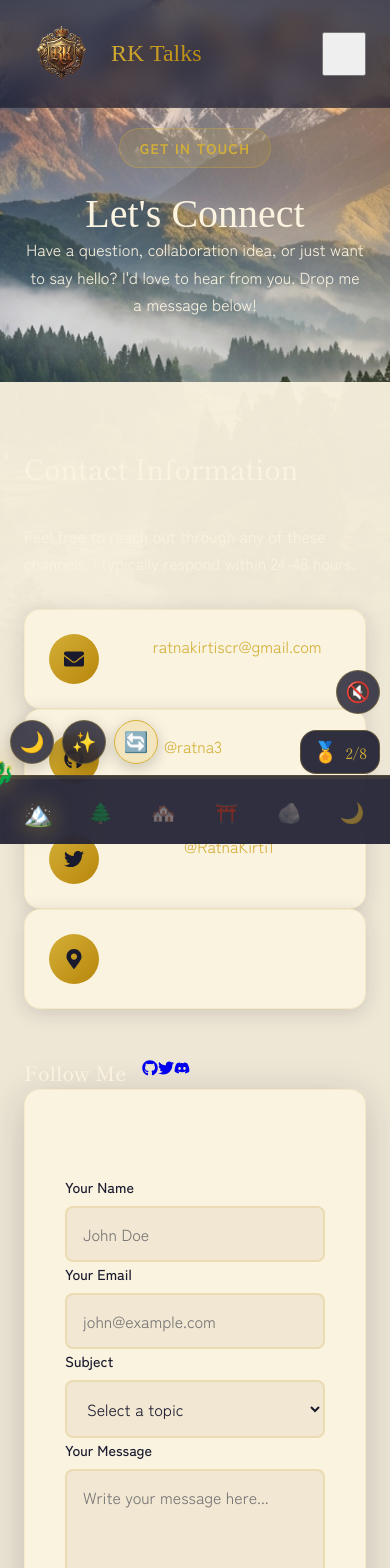
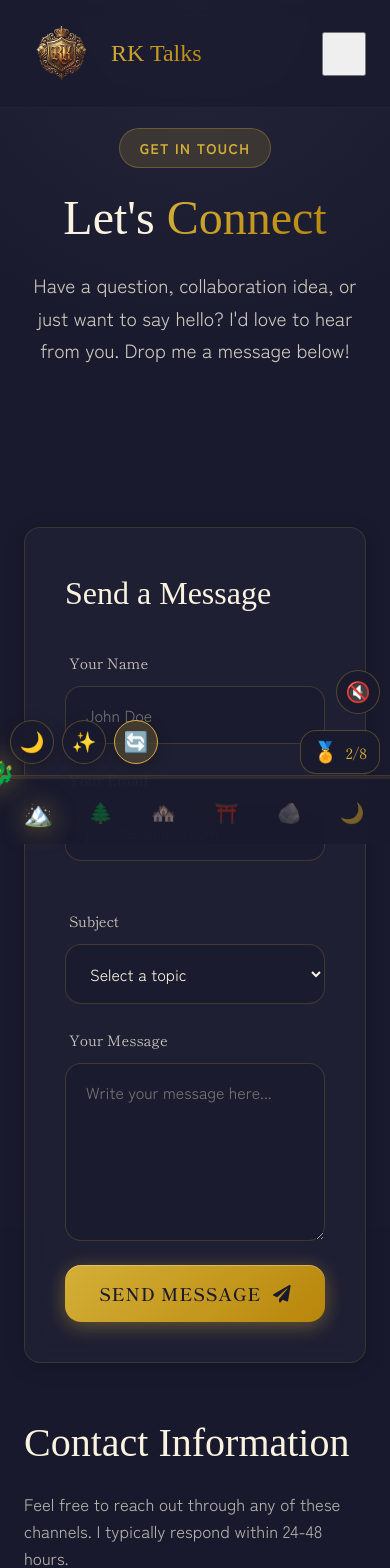
Before and after one commit to ratna3/ratnatalk, a Next.js app: page /contact in a window 390 px wide. Shown: the top 1568 px of the page. Built offline with nearby package versions, Linux system fonts and the light colour scheme; a web font is replaced by a local one.

Commit message:
Redesign Contact Page: Updated layout to 2-column dark theme, glassmorphic cards, and changed location to 'Sol III'

```diff
--- a/src/app/(site)/contact/page.module.css
+++ b/src/app/(site)/contact/page.module.css
@@ -1,27 +1,37 @@
+/* Contact Page Container */
 .contactPage {
     min-height: 100vh;
     position: relative;
     z-index: 1;
+    background: var(--color-sumi);
 }
 
 /* Hero Section */
 .hero {
     position: relative;
-    padding: 8rem 1.5rem 4rem;
+    padding: 10rem 1.5rem 6rem;
     text-align: center;
+    background: radial-gradient(circle at top center, rgba(40, 40, 60, 0.8), transparent 70%);
+}
+
+.heroBackground {
+    position: absolute;
+    top: 0;
+    left: 0;
+    width: 100%;
+    height: 100%;
+    z-index: 0;
 }
 
 .heroContainer {
     position: relative;
-    z-index: 1;
-    max-width: 700px;
+    z-index: 2;
+    max-width: 800px;
     margin: 0 auto;
 }
 
 .heroTag {
-    display: inline-flex;
-    align-items: center;
-    gap: 0.5rem;
+    display: inline-block;
     padding: 0.5rem 1.25rem;
     background: rgba(212, 175, 55, 0.15);
     border: 1px solid rgba(212, 175, 55, 0.3);
@@ -32,121 +42,162 @@
     text-transform: uppercase;
     letter-spacing: 0.1em;
     margin-bottom: 1.5rem;
+    animation: fadeInUp 0.8s ease-out both;
+}
+
+.hero h1 {
+    font-family: var(--font-brush);
+    font-size: clamp(3rem, 6vw, 5rem);
+    color: var(--color-washi);
+    margin-bottom: 1.5rem;
+    line-height: 1.1;
     animation: fadeInUp 0.8s ease-out 0.2s both;
 }
 
-.heroTitle {
-    font-family: var(--font-brush);
-    font-size: clamp(2.5rem, 6vw, 4rem);
-    font-weight: 400;
-    line-height: 1.1;
-    color: var(--color-washi);
-    margin-bottom: 1rem;
-    animation: fadeInUp 0.8s ease-out 0.3s both;
-}
-
-.heroTitle .gradient {
+.hero h1 .gradient {
     background: var(--gradient-gold);
     -webkit-background-clip: text;
     -webkit-text-fill-color: transparent;
     background-clip: text;
 }
 
-.heroDescription {
-    font-size: 1.15rem;
+.hero p {
+    font-size: 1.2rem;
     color: rgba(250, 243, 224, 0.8);
     line-height: 1.7;
-    animation: fadeInUp 0.8s ease-out 0.4s both;
+    margin-bottom: 2rem;
+    animation: fadeInUp 0.8s ease-out 0.3s both;
+    max-width: 600px;
+    margin-left: auto;
+    margin-right: auto;
 }
 
 /* Contact Section */
 .contactSection {
     position: relative;
     z-index: 2;
-    padding: 4rem 1.5rem 5rem;
-    background: rgba(250, 243, 224, 0.95);
+    padding: 4rem 1.5rem 8rem;
+    background: rgba(26, 26, 46, 0.98);
 }
 
-.contactContainer {
+.container {
+    max-width: 1200px;
+    margin: 0 auto;
+}
+
+.contactGrid {
     display: grid;
     grid-template-columns: 1fr 1.2fr;
     gap: 4rem;
-    max-width: 1100px;
-    margin: 0 auto;
+    align-items: start;
 }
 
-/* Contact Info */
-.contactInfo {
-    display: flex;
-    flex-direction: column;
-    gap: 2rem;
+/* Contact Info Side */
+.contactInfo h2 {
+    font-family: var(--font-brush);
+    font-size: 2.5rem;
+    color: var(--color-washi);
+    margin-bottom: 1rem;
+}
+
+.infoDescription {
+    color: rgba(250, 243, 224, 0.7);
+    font-size: 1.05rem;
+    margin-bottom: 2.5rem;
+    line-height: 1.6;
+}
+
+.infoCards {
+    display: grid;
+    grid-template-columns: 1fr;
+    gap: 1.5rem;
+    margin-bottom: 3rem;
 }
 
 .infoCard {
-    background: var(--color-washi);
+    background: rgba(40, 40, 60, 0.6);
+    backdrop-filter: blur(10px);
     padding: 1.5rem;
-    border-radius: var(--radius-xl);
-    box-shadow: var(--shadow-md);
+    border-radius: var(--radius-lg);
     border: 1px solid rgba(212, 175, 55, 0.15);
     display: flex;
-    align-items: flex-start;
-    gap: 1rem;
+    align-items: center;
+    gap: 1.25rem;
     transition: all 0.3s ease;
 }
 
 .infoCard:hover {
     transform: translateY(-4px);
-    box-shadow: var(--shadow-lg);
+    background: rgba(40, 40, 60, 0.8);
     border-color: var(--color-kincha);
+    box-shadow: 0 10px 30px rgba(0, 0, 0, 0.2);
 }
 
 .infoIcon {
     width: 50px;
     height: 50px;
-    background: var(--gradient-gold);
+    background: rgba(212, 175, 55, 0.1);
+    border: 1px solid rgba(212, 175, 55, 0.2);
     border-radius: 50%;
     display: flex;
     align-items: center;
     justify-content: center;
     font-size: 1.25rem;
-    color: var(--color-sumi);
+    color: var(--color-kincha);
     flex-shrink: 0;
+    transition: all 0.3s ease;
 }
 
-.infoContent h3 {
+.infoCard:hover .infoIcon {
+    background: var(--gradient-gold);
+    color: var(--color-sumi);
+    border-color: transparent;
+}
+
+.infoContent {
+    display: flex;
+    flex-direction: column;
+}
+
+.infoTitle {
     font-family: var(--font-heading);
-    font-size: 1.1rem;
-    color: var(--color-sumi);
+    font-size: 0.9rem;
+    color: rgba(250, 243, 224, 0.5);
+    text-transform: uppercase;
+    letter-spacing: 0.05em;
     margin-bottom: 0.25rem;
 }
 
-.infoContent p {
-    font-size: 0.95rem;
-    color: var(--color-stone);
-}
-
-.infoContent a {
-    color: var(--color-kincha);
+.infoValue {
+    font-size: 1.05rem;
+    color: var(--color-washi);
+    font-weight: 500;
     text-decoration: none;
     transition: color 0.3s ease;
 }
 
-.infoContent a:hover {
-    color: var(--color-beniaka);
+a.infoValue:hover {
+    color: var(--color-kincha);
 }
 
 /* Social Links */
-.socialLinks {
+.socialLinks h3 {
+    font-family: var(--font-heading);
+    font-size: 1.2rem;
+    color: var(--color-washi);
+    margin-bottom: 1.5rem;
+}
+
+.socialIcons {
     display: flex;
     gap: 1rem;
-    margin-top: 1rem;
 }
 
-.socialLink {
+.socialIcon {
     width: 45px;
     height: 45px;
-    background: rgba(212, 175, 55, 0.1);
-    border: 2px solid rgba(212, 175, 55, 0.3);
+    background: rgba(40, 40, 60, 0.6);
+    border: 1px solid rgba(212, 175, 55, 0.2);
     border-radius: 50%;
     display: flex;
     align-items: center;
@@ -157,81 +208,78 @@
     text-decoration: none;
 }
 
-.socialLink:hover {
+.socialIcon:hover {
     background: var(--gradient-gold);
+    color: var(--color-sumi);
     border-color: transparent;
-    color: var(--color-sumi);
     transform: translateY(-4px);
+    box-shadow: 0 5px 15px rgba(212, 175, 55, 0.3);
 }
 
-/* Contact Form */
+/* Contact Form Side */
 .contactForm {
-    background: var(--color-washi);
+    background: rgba(40, 40, 60, 0.4);
+    backdrop-filter: blur(10px);
     padding: 2.5rem;
     border-radius: var(--radius-xl);
-    box-shadow: var(--shadow-lg);
     border: 1px solid rgba(212, 175, 55, 0.15);
+    box-shadow: 0 4px 20px rgba(0, 0, 0, 0.2);
 }
 
-.formTitle {
-    font-family: var(--font-heading);
-    font-size: 1.5rem;
-    color: var(--color-sumi);
-    margin-bottom: 0.5rem;
-}
-
-.formSubtitle {
-    font-size: 0.95rem;
-    color: var(--color-stone);
+.contactForm h2 {
+    font-family: var(--font-brush);
+    font-size: 2rem;
+    color: var(--color-washi);
     margin-bottom: 2rem;
 }
 
 .formGrid {
     display: grid;
     grid-template-columns: 1fr 1fr;
-    gap: 1.25rem;
+    gap: 1.5rem;
+    margin-bottom: 1.5rem;
 }
 
 .formGroup {
     display: flex;
     flex-direction: column;
-    gap: 0.5rem;
-}
-
-.formGroup.fullWidth {
-    grid-column: span 2;
+    gap: 0.75rem;
+    margin-bottom: 1.5rem;
 }
 
 .formGroup label {
+    font-family: var(--font-heading);
     font-size: 0.9rem;
-    font-weight: 500;
-    color: var(--color-sumi);
+    color: rgba(250, 243, 224, 0.8);
+    margin-left: 0.25rem;
 }
 
 .formGroup input,
-.formGroup textarea,
-.formGroup select {
-    padding: 0.875rem 1rem;
-    background: rgba(232, 220, 196, 0.5);
-    border: 2px solid rgba(212, 175, 55, 0.2);
-    border-radius: var(--radius-md);
+.formGroup select,
+.formGroup textarea {
+    width: 100%;
+    padding: 1rem 1.25rem;
+    background: rgba(26, 26, 46, 0.6);
+    border: 1px solid rgba(212, 175, 55, 0.2);
+    border-radius: var(--radius-lg);
+    color: var(--color-washi);
     font-size: 1rem;
-    color: var(--color-sumi);
+    font-family: inherit;
     transition: all 0.3s ease;
-    font-family: inherit;
 }
 
 .formGroup input:focus,
-.formGroup textarea:focus,
-.formGroup select:focus {
+.formGroup select:focus,
+.formGroup textarea:focus {
     outline: none;
     border-color: var(--color-kincha);
-    background: var(--color-washi);
+    background: rgba(26, 26, 46, 0.9);
+    box-shadow: 0 0 15px rgba(212, 175, 55, 0.1);
 }
 
 .formGroup textarea {
+    min-height: 150px;
     resize: vertical;
-    min-height: 150px;
 }
 
 .submitBtn {
@@ -245,49 +293,67 @@
     border: none;
     border-radius: var(--radius-lg);
     cursor: pointer;
-    transition: all 0.4s ease;
-    box-shadow: 0 0 30px rgba(212, 175, 55, 0.3);
-    margin-top: 1rem;
+    transition: all 0.3s ease;
+    display: flex;
+    align-items: center;
+    justify-content: center;
+    gap: 0.75rem;
 }
 
-.submitBtn:hover {
+.submitBtn:hover:not(:disabled) {
     transform: translateY(-4px);
-    box-shadow: 0 0 50px rgba(212, 175, 55, 0.5);
+    box-shadow: 0 0 30px rgba(212, 175, 55, 0.4);
 }
 
 .submitBtn:disabled {
-    opacity: 0.6;
+    opacity: 0.7;
     cursor: not-allowed;
-    transform: none;
 }
 
-/* Success Message */
-.successMessage {
-    text-align: center;
-    padding: 3rem 2rem;
+.spinner {
+    width: 20px;
+    height: 20px;
+    border: 2px solid rgba(26, 26, 46, 0.3);
+    border-top-color: var(--color-sumi);
+    border-radius: 50%;
+    animation: spin 1s linear infinite;
 }
 
-.successIcon {
-    font-size: 4rem;
-    margin-bottom: 1rem;
+/* Success/Error Messages */
+.successMessage,
+.errorMessage {
+    margin-top: 1.5rem;
+    padding: 1rem;
+    border-radius: var(--radius-md);
+    display: flex;
+    align-items: center;
+    gap: 1rem;
+    animation: fadeInUp 0.5s ease-out both;
 }
 
-.successMessage h3 {
-    font-family: var(--font-heading);
-    font-size: 1.5rem;
-    color: var(--color-sumi);
-    margin-bottom: 0.5rem;
+.successMessage {
+    background: rgba(4, 120, 87, 0.2);
+    border: 1px solid rgba(4, 120, 87, 0.4);
+    color: #a7f3d0;
 }
 
-.successMessage p {
-    color: var(--color-stone);
+.errorMessage {
+    background: rgba(220, 38, 38, 0.2);
+    border: 1px solid rgba(220, 38, 38, 0.4);
+    color: #fca5a5;
 }
 
 /* Animations */
+@keyframes spin {
+    to {
+        transform: rotate(360deg);
+    }
+}
+
 @keyframes fadeInUp {
     from {
         opacity: 0;
-        transform: translateY(30px);
+        transform: translateY(20px);
     }
 
     to {
@@ -298,21 +364,31 @@
 
 /* Responsive */
 @media (max-width: 1024px) {
-    .contactContainer {
+    .contactGrid {
         grid-template-columns: 1fr;
+        gap: 3rem;
     }
 
     .contactInfo {
         order: 2;
     }
+
+    .contactForm {
+        order: 1;
+    }
 }
 
 @media (max-width: 768px) {
+    .hero {
+        padding: 8rem 1.5rem 4rem;
+    }
+
     .formGrid {
         grid-template-columns: 1fr;
+        gap: 0;
     }
 
-    .formGroup.fullWidth {
-        grid-column: span 1;
+    .infoCards {
+        grid-template-columns: 1fr;
     }
 }
--- a/src/app/(site)/contact/page.tsx
+++ b/src/app/(site)/contact/page.tsx
@@ -41,7 +41,7 @@ const contactInfo = [
     {
         icon: <FaMapMarkerAlt />,
         title: "Location",
-        value: "India",
+        value: "Sol III",
         link: null,
     },
 ];
@@ -183,7 +183,7 @@ export default function ContactPage() {
                         >
                             <h2>Send a Message</h2>
                             <form onSubmit={handleSubmit}>
-                                <div className={styles.formRow}>
+                                <div className={styles.formGrid}>
                                     <div className={styles.formGroup}>
                                         <label htmlFor="name">Your Name</label>
                                         <input
```
